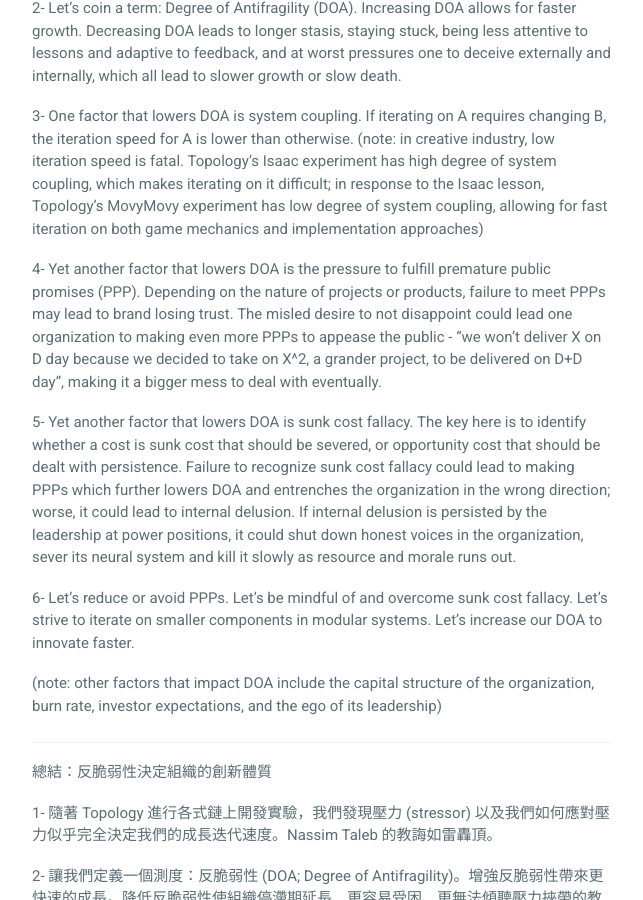
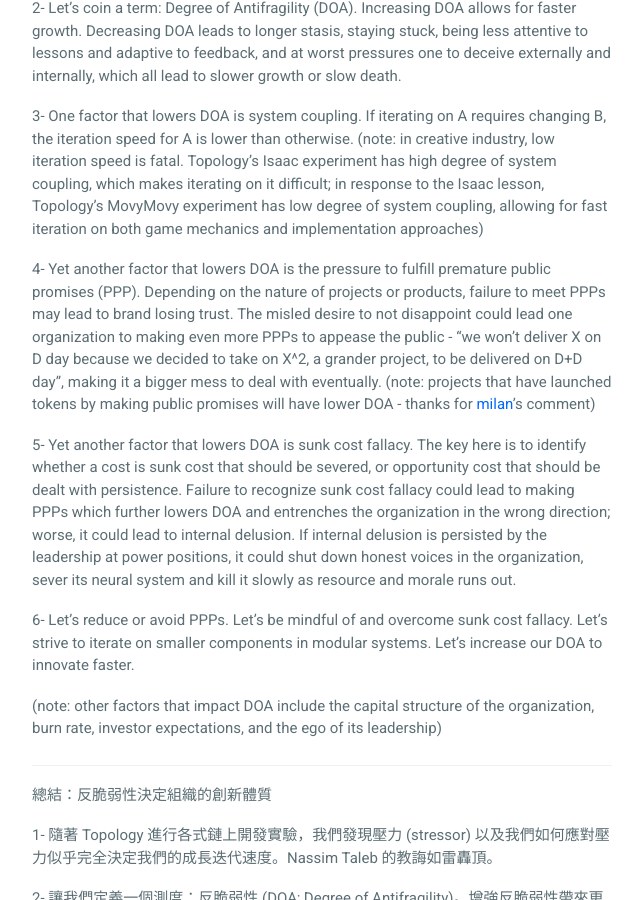
Before and after one commit to guiltygyoza/blog, a Jekyll site: the page built from _posts/2022-10-19-degree-of-antifragility.md, in a window 1280 px wide and 900 px high, scrolled down 428 px. Shown: the whole window, without its empty margins (318-961 px from the left). Built offline with Jekyll 4.4.1, drawn with Linux system fonts in a browser that asks for light colours.

Commit message:
edit post

```diff
--- a/_posts/2022-10-19-degree-of-antifragility.md
+++ b/_posts/2022-10-19-degree-of-antifragility.md
@@ -14,7 +14,7 @@
 
 3- One factor that lowers DOA is system coupling. If iterating on A requires changing B, the iteration speed for A is lower than otherwise. (note: in creative industry, low iteration speed is fatal. Topology's Isaac experiment has high degree of system coupling, which makes iterating on it difficult; in response to the Isaac lesson, Topology's MovyMovy experiment has low degree of system coupling, allowing for fast iteration on both game mechanics and implementation approaches)
 
-4- Yet another factor that lowers DOA is the pressure to fulfill premature public promises (PPP). Depending on the nature of projects or products, failure to meet PPPs may lead to brand losing trust. The misled desire to not disappoint could lead one organization to making even more PPPs to appease the public - "we won't deliver X on D day because we decided to take on X^2, a grander project, to be delivered on D+D day", making it a bigger mess to deal with eventually.
+4- Yet another factor that lowers DOA is the pressure to fulfill premature public promises (PPP). Depending on the nature of projects or products, failure to meet PPPs may lead to brand losing trust. The misled desire to not disappoint could lead one organization to making even more PPPs to appease the public - "we won't deliver X on D day because we decided to take on X^2, a grander project, to be delivered on D+D day", making it a bigger mess to deal with eventually. (note: projects that have launched tokens by making public promises will have lower DOA - thanks for [milan](https://twitter.com/milancermak)'s comment)
 
 5- Yet another factor that lowers DOA is sunk cost fallacy. The key here is to identify whether a cost is sunk cost that should be severed, or opportunity cost that should be dealt with persistence. Failure to recognize sunk cost fallacy could lead to making PPPs which further lowers DOA and entrenches the organization in the wrong direction; worse, it could lead to internal delusion. If internal delusion is persisted by the leadership at power positions, it could shut down honest voices in the organization, sever its neural system and kill it slowly as resource and morale runs out.
 
```
